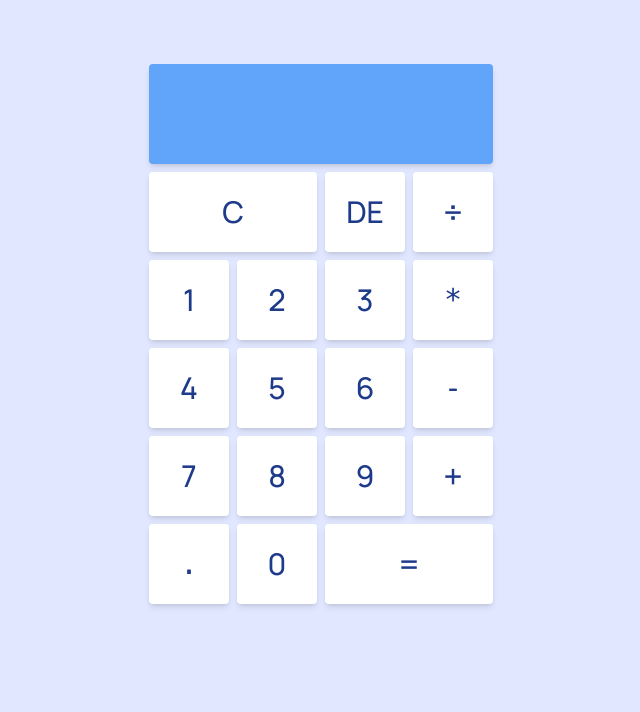
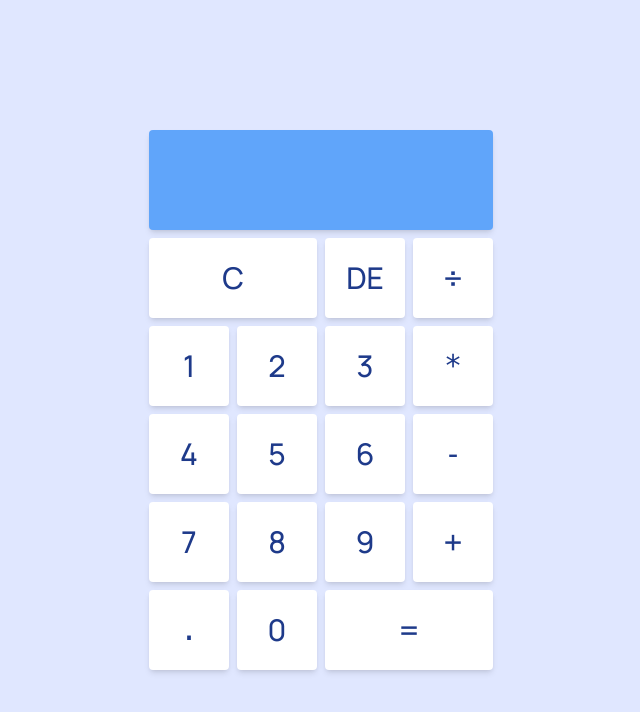
Before and after one commit to al-imam/calculator, a React (Vite) app: page / in a window 1280 px wide. Shown: the top 712 px of the page, without its empty margins (319-959 px from the left). Built offline with nearby package versions, Linux system fonts and the light colour scheme.

Commit message:
center calculator 🥲

```diff
--- a/index.html
+++ b/index.html
@@ -175,7 +175,10 @@
     <title>calculator by al-imam</title>
   </head>
   <body class="bg-indigo-100 dark:bg-indigo-900">
-    <div id="root"></div>
+    <div
+      id="root"
+      class="h-screen supports-[height:100dvh]:h-[100dvh] flex flex-col justify-center items-center"
+    ></div>
     <script type="module" src="/src/main.tsx"></script>
   </body>
 </html>
--- a/src/App.tsx
+++ b/src/App.tsx
@@ -192,7 +192,7 @@ function App() {
   const ref = useRef<HTMLDivElement>(null);
 
   return (
-    <main className="grid justify-center gap-2 mt-16 grid-template">
+    <main className="grid justify-center gap-2 grid-template">
       <section
         ref={ref}
         className="flex flex-col items-end justify-center p-4 bg-blue-400 rounded shadow-md col-span-full"
--- a/src/index.css
+++ b/src/index.css
@@ -28,12 +28,6 @@
     }
   }
 
-  @media all and (display-mode: fullscreen), (display-mode: standalone) {
-    #root {
-      padding-top: 3rem;
-    }
-  }
-
   .font-manrope {
     font-family: "Manrope", sans-serif;
   }
```
